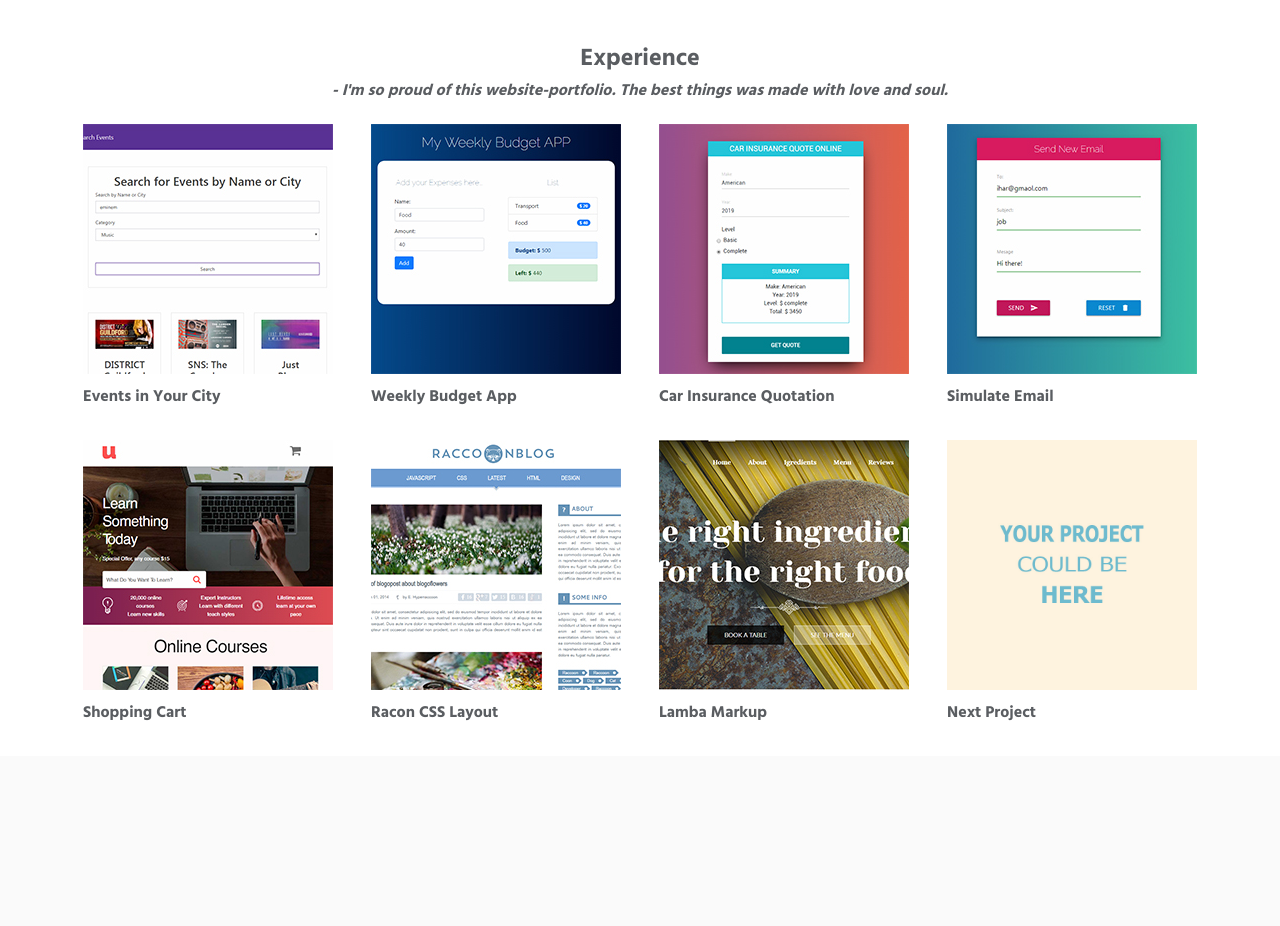
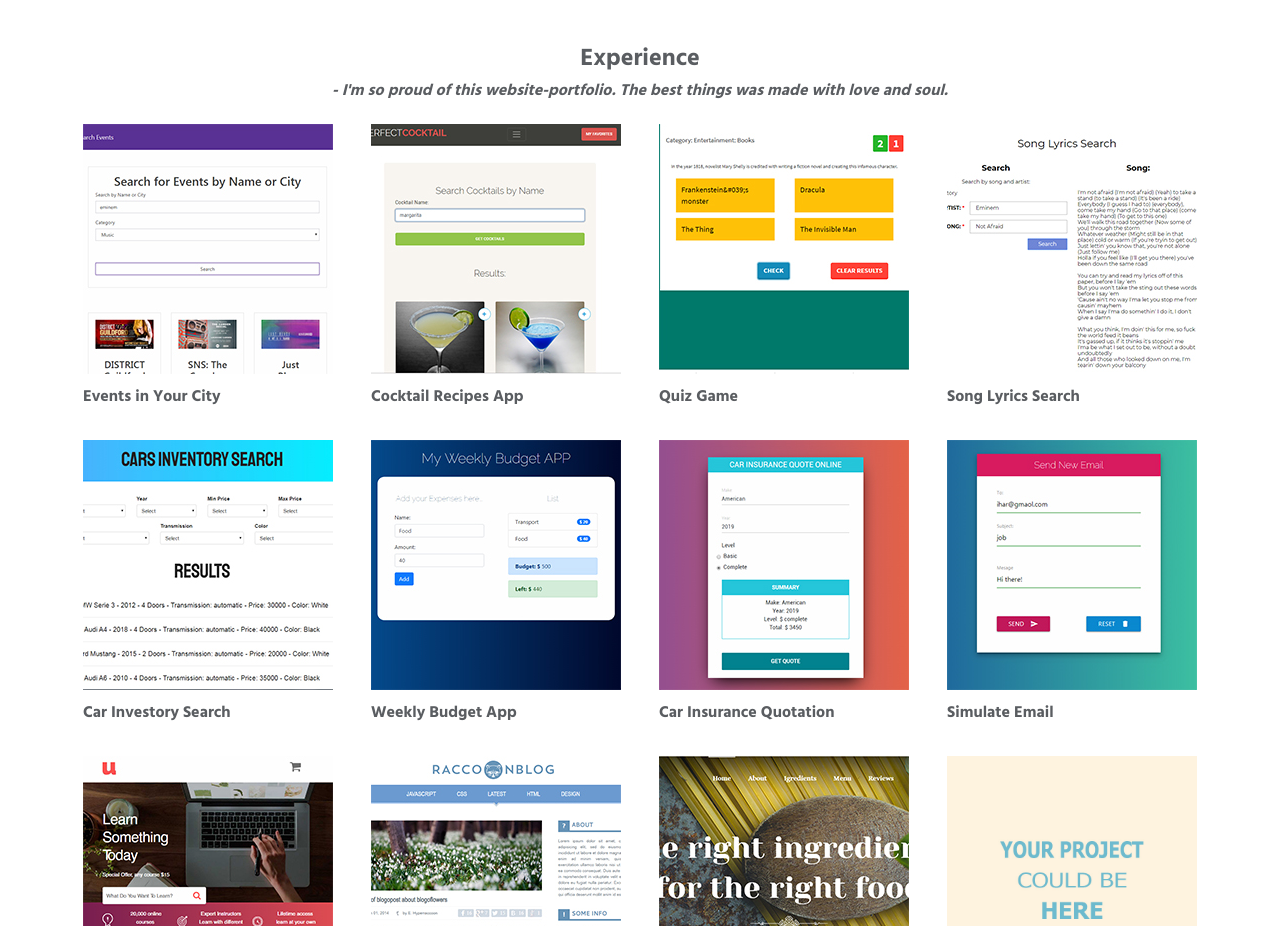
Before and after one commit to IharPadbiarezski/IharPadbiarezski.github.io, a plain HTML site: page index.html in a window 1280 px wide. Shown: the part 2240-3166 px from the top of the page. Drawn offline with Linux system fonts and the light colour scheme.

Commit message:
feat: add more portfolio projects

```diff
--- a/index.html
+++ b/index.html
@@ -156,7 +156,35 @@
               <span><img src="img/loupe.png"></span>
             </a>
             <h4 class="experience__name project__name">Events in Your City</h4>
-        </div>
+          </div>
+          <div class="experience-item project">
+            <a class="experience__link" href="http://bit.ly/2Q7hVo1" target="_blank">
+              <img class="experience__image" src="img/port9.jpg" alt="Image" width="250" height="250">
+              <span><img src="img/loupe.png"></span>
+            </a>
+            <h4 class="experience__name project__name">Cocktail Recipes App</h4>
+          </div>
+          <div class="experience-item project">
+            <a class="experience__link" href="http://bit.ly/2HrT22u" target="_blank">
+              <img class="experience__image" src="img/port8.jpg" alt="Image" width="250" height="250">
+              <span><img src="img/loupe.png"></span>
+            </a>
+            <h4 class="experience__name project__name">Quiz Game</h4>
+          </div>
+          <div class="experience-item project">
+            <a class="experience__link" href="http://bit.ly/2LMshLB" target="_blank">
+              <img class="experience__image" src="img/port10.jpg" alt="Image" width="250" height="250">
+              <span><img src="img/loupe.png"></span>
+            </a>
+            <h4 class="experience__name project__name">Song Lyrics Search</h4>
+          </div>
+          <div class="experience-item project">
+            <a class="experience__link" href="http://bit.ly/2VCiv3f" target="_blank">
+              <img class="experience__image" src="img/port11.jpg" alt="Image" width="250" height="250">
+              <span><img src="img/loupe.png"></span>
+            </a>
+            <h4 class="experience__name project__name">Car Investory Search</h4>
+          </div>
           <div class="experience-item project">
             <a class="experience__link" href="http://bit.ly/30c9RXF" target="_blank">
               <img class="experience__image" src="img/port2.jpg" alt="Image" width="250" height="250">
```
Also changed, not shown: img/port10.jpg (added), img/port11.jpg (added), img/port8.jpg (added), img/port9.jpg (added).
